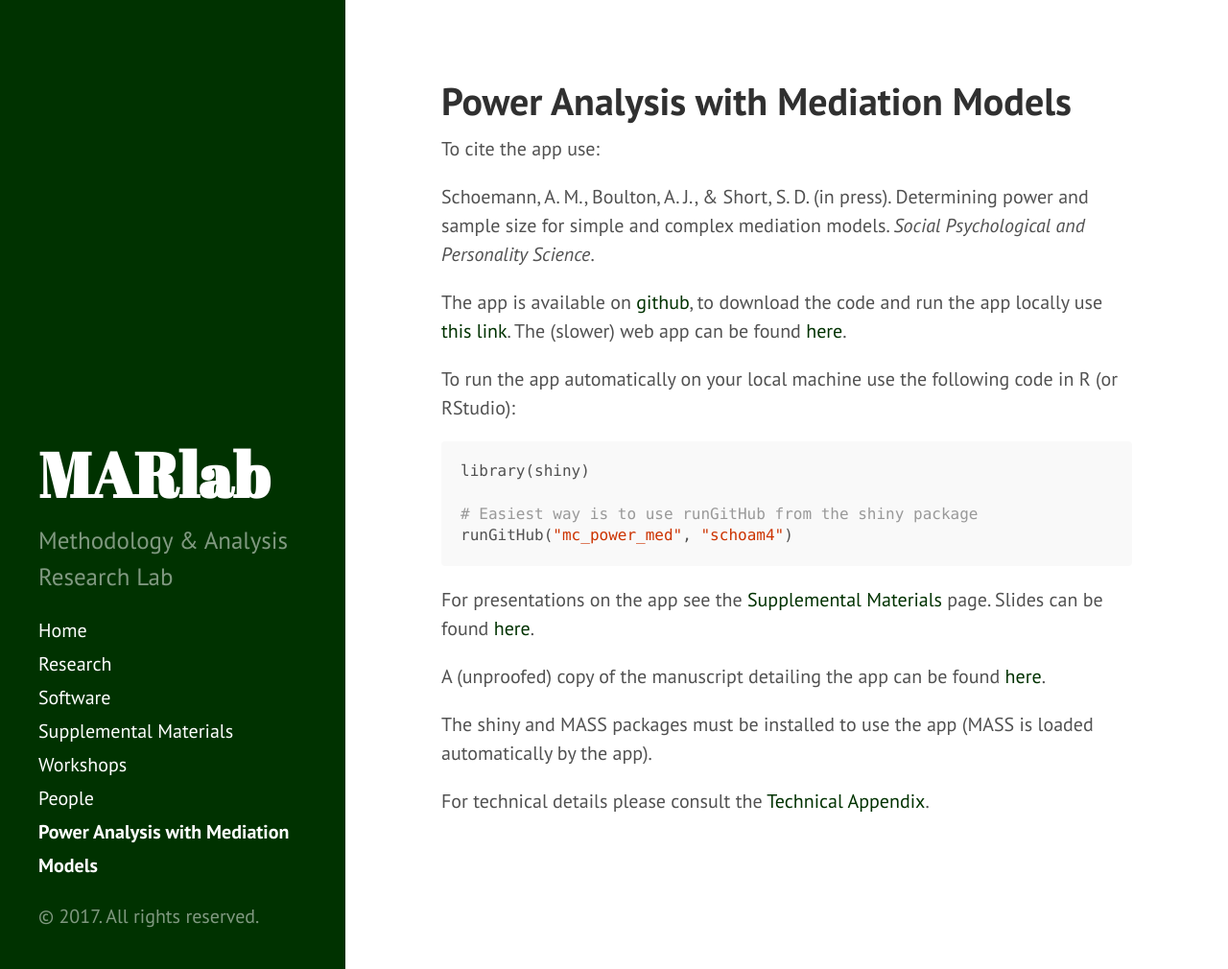
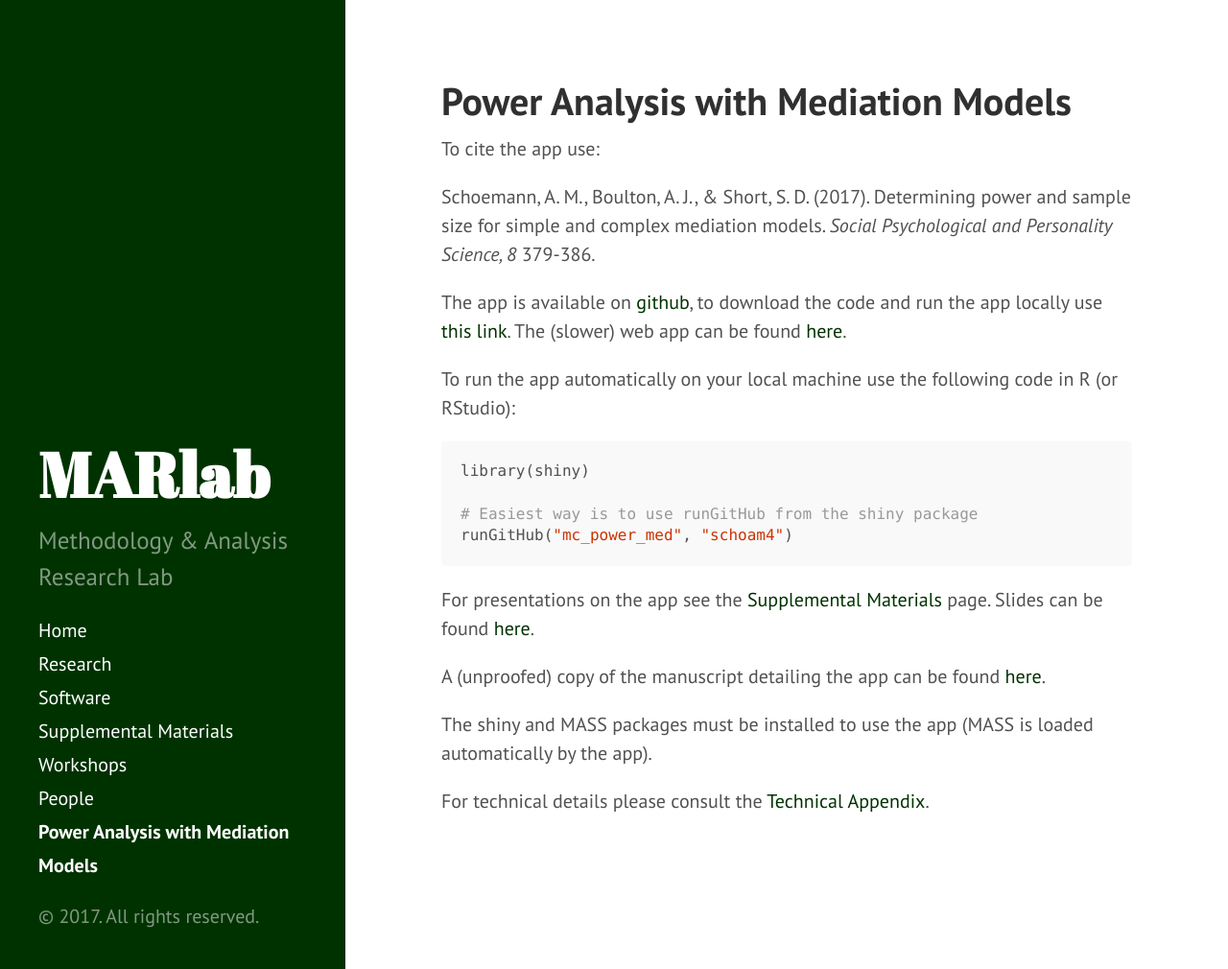
Before and after one commit to schoam4/schoam4.github.io, a Jekyll site: the page built from power_mediation.md, in a window 1280 px wide and 1010 px high. Shown: the whole window at 96% size. Built offline with Jekyll 4.4.1, drawn with Linux system fonts in a browser that asks for light colours.

Commit message:
Update power med citation

```diff
--- a/power_mediation.md
+++ b/power_mediation.md
@@ -5,7 +5,7 @@ title: Power Analysis with Mediation Models
 
 To cite the app use:
 
-Schoemann, A. M., Boulton, A. J., & Short, S. D. (in press). Determining power and sample size for simple and complex mediation models. *Social Psychological and Personality Science*.
+Schoemann, A. M., Boulton, A. J., & Short, S. D. (2017). Determining power and sample size for simple and complex mediation models. *Social Psychological and Personality Science, 8* 379-386.
 
 The app is available on [github](https://github.com/schoam4/mc_power_med), to download the code and run the app locally use [this link](https://github.com/schoam4/mc_power_med/archive/master.zip). The (slower) web app can be found [here](https://schoemanna.shinyapps.io/mc_power_med/).
 
```
